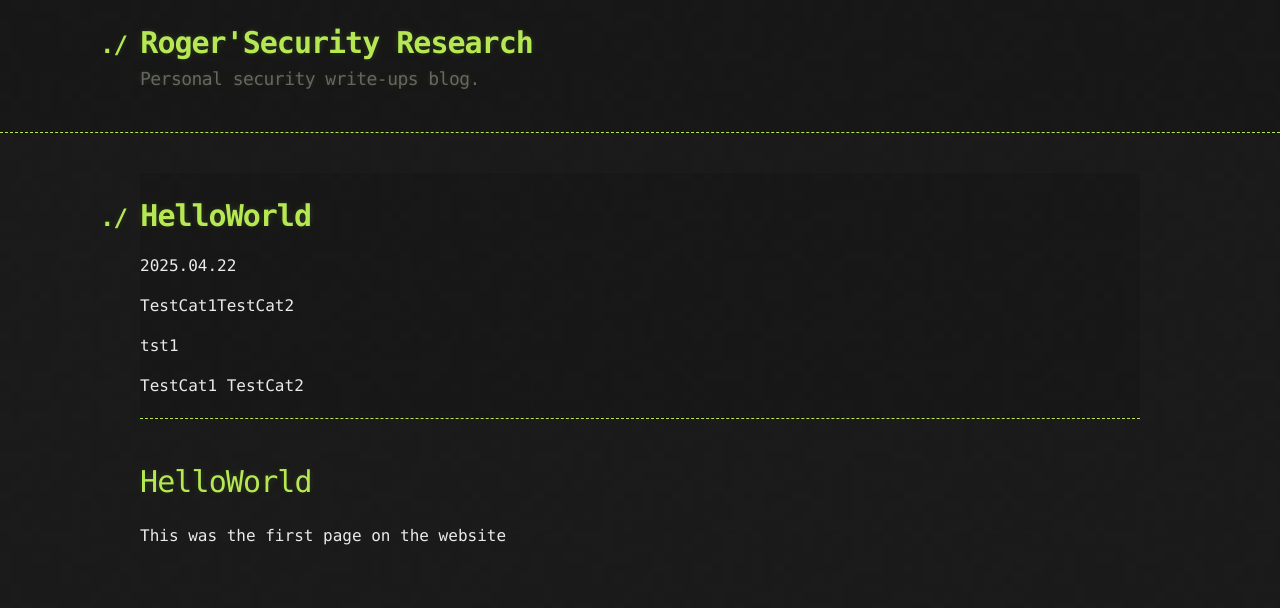
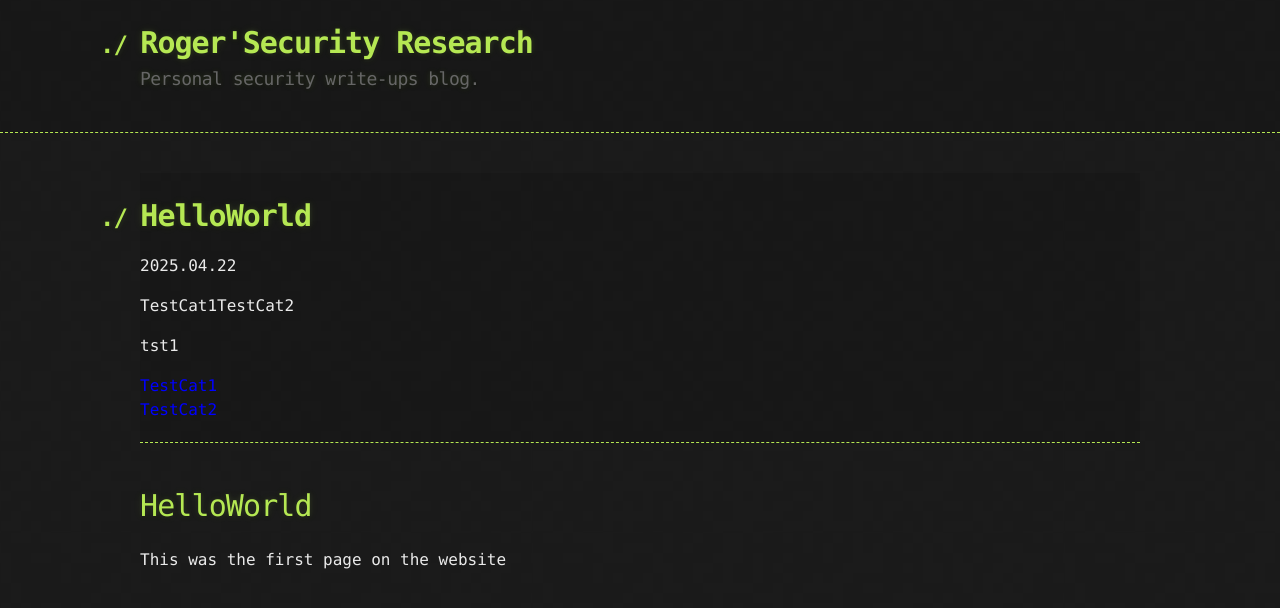
Before and after one commit to RogerSec/RogerSec.github.io, a Jekyll site: the page built from _posts/2025-04-22-HelloWorld.md, in a window 1280 px wide. Shown: the top 608 px of the page. Built offline with Jekyll 4.4.1, drawn with Linux system fonts in a browser that asks for light colours.

Commit message:
Update post.html

```diff
--- a/_layouts/post.html
+++ b/_layouts/post.html
@@ -18,7 +18,7 @@ layout: default
     <p>tst1</p>
 
     {% for cat in page.categories %}
-    {{ cat }}
+    <div style="color:blue">{{ cat }}</div>
     {% endfor %}
   </header>
 
```
